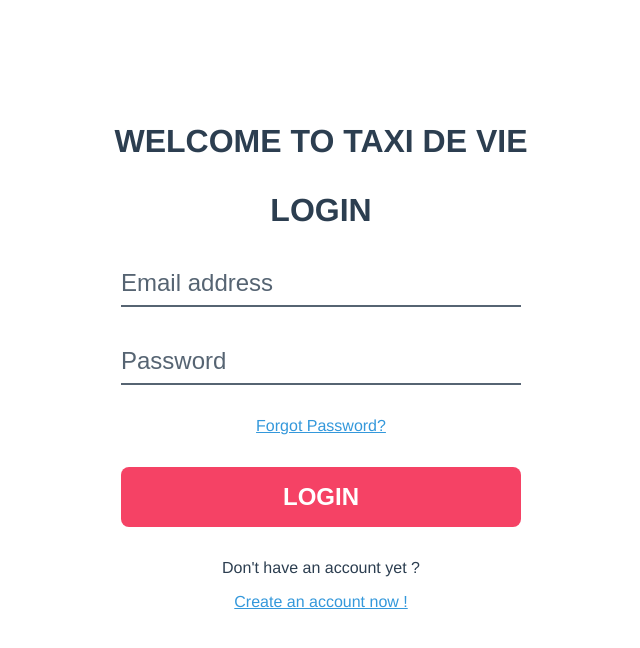
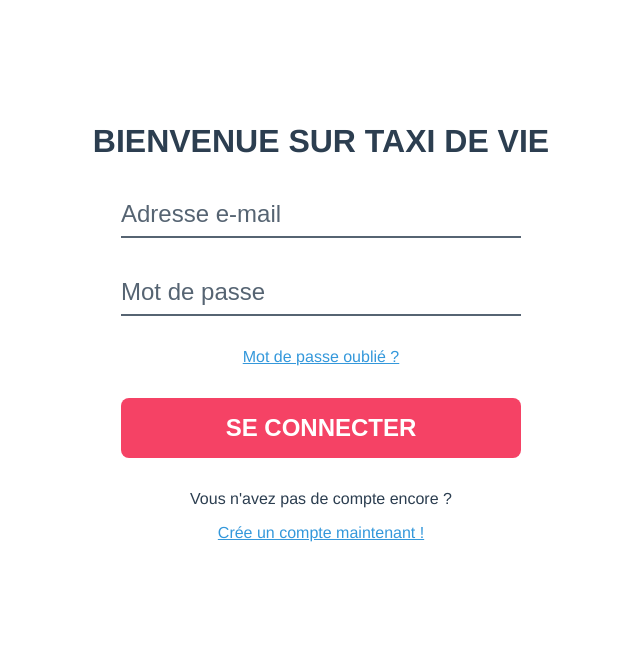
Before and after one commit to MoncefBnk/TaxiDeVIe, a Vue app: page /login in a window 1280 px wide. Shown: the top 648 px of the page, without its empty margins (319-959 px from the left). Built offline with nearby package versions, Linux system fonts and the light colour scheme; no server answers.

Commit message:
guard navigation updated

```diff
--- a/src/components/LoginPage.vue
+++ b/src/components/LoginPage.vue
@@ -1,17 +1,15 @@
 <template>
 	<main class="login">
 		<section class="forms">
+			<form class="login" @submit.prevent="login">
+				<h2>Bienvenue sur Taxi de vie</h2>
 
-
-			<form class="login" @submit.prevent="login">
-				<h2>Welcome to Taxi de vie</h2>
-				<h2>Login</h2>
-				<input type="email" placeholder="Email address" v-model="login_form.email" />
-				<input type="password" placeholder="Password" v-model="login_form.password" />
-				<router-link to="/forgot-password" class="links">Forgot Password?</router-link>
-				<input type="submit" value="Login" />
-				<p>Don't have an account yet ?</p>
-				<router-link to="/register" class="links">Create an account now !</router-link>
+				<input type="email" placeholder="Adresse e-mail" v-model="login_form.email" />
+				<input type="password" placeholder="Mot de passe" v-model="login_form.password" />
+				<router-link to="/forgot-password" class="links">Mot de passe oublié ?</router-link>
+				<input type="submit" value="Se connecter" />
+				<p>Vous n'avez pas de compte encore ?</p>
+				<router-link to="/register" class="links">Crée un compte maintenant !</router-link>
 			</form>
 		</section>
 	</main>
@@ -24,29 +22,15 @@ import { useStore } from 'vuex';
 export default {
 	setup() {
 		const login_form = ref({});
-		const register_form = ref({});
 		const store = useStore();
-		const passwordsDoNotMatch = ref(false);
 
 		const login = () => {
 			store.dispatch('login', login_form.value);
 		};
 
-		const register = () => {
-			if (register_form.value.password === register_form.value.confirmPassword) {
-				passwordsDoNotMatch.value = false;
-				store.dispatch('register', register_form.value);
-			} else {
-				passwordsDoNotMatch.value = true;
-			}
-		};
-
 		return {
 			login_form,
-			register_form,
 			login,
-			register,
-			passwordsDoNotMatch,
 		};
 	},
 };
--- a/src/components/RegisterPage.vue
+++ b/src/components/RegisterPage.vue
@@ -32,6 +32,7 @@ export default {
 			numberClient: '',
 			name: '',
 			lastName: '',
+			userType: '',
 			mail_address: '',
 			adress: '',
 			phone: '',
@@ -56,6 +57,7 @@ export default {
 
 							const userData = {
 								numberClient: userUid,
+								userType: '1',
 								name: register_form.value.fullName,
 								lastname: register_form.value.lastName,
 								mail_address: register_form.value.email,
--- a/src/router/index.js
+++ b/src/router/index.js
@@ -25,7 +25,7 @@ const router = createRouter({
   routes
 });
 
-// Use router.beforeEach to fetch user before each navigation
+
 router.beforeEach((to, from, next) => {
   store.dispatch('fetchUser', to).then(() => {
     next();
--- a/src/store/index.js
+++ b/src/store/index.js
@@ -73,7 +73,7 @@ export default createStore({
         } else {
           commit('SET_USER', user);
 
-          if (router.isReady() && to && to.name === 'Login') {
+          if (router.isReady() && to && (to.name === 'Login' || to.name === 'ForgotPassword'|| to.name === 'Home'||to.name ==='Register')) {
             router.push({ name: 'Dashboard' });
           }
         }
```
